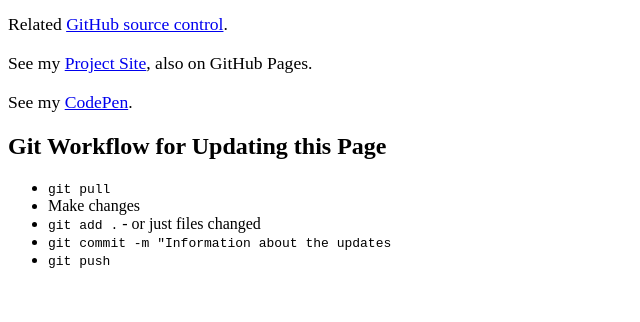
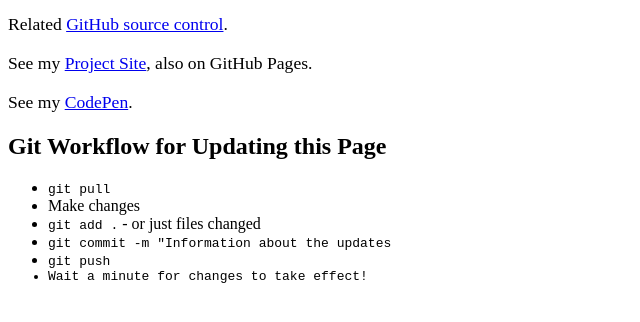
Before and after one commit to AnthonyRKing/anthonyrking.github.io, a plain HTML site: page index.html in a window 1280 px wide. Shown: the part 104-426 px from the top of the page, without its empty margins (0-640 px from the left). Drawn offline with Linux system fonts and the light colour scheme.

Commit message:
Mentioned to allow time after pushing

```diff
--- a/index.html
+++ b/index.html
@@ -27,6 +27,7 @@ GitHub source control</a>.</p>
   <li><code>git add .</code> - or just files changed</li>
   <li><code>git commit -m "Information about the updates</code></li>
   <li><code>git push</li>
+  <li>Wait a minute for changes to take effect!</li>
 </ul>
 </body>
 
```
